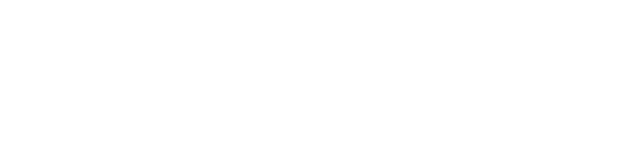
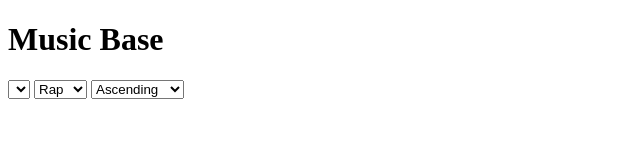
Before and after one commit to Dennis2300/music-base-frontend, a plain HTML site: page app/index.html in a window 1280 px wide. Shown: the whole page, without its empty margins (0-640 px from the left). Drawn offline with Linux system fonts and the light colour scheme.

Commit message:
Initial Commit

```diff
--- a/app/index.html
+++ b/app/index.html
@@ -5,9 +5,37 @@
     <meta name="viewport" content="width=device-width, initial-scale=1.0">
     <meta name="author" content="Made In China">
     <title>Music Base</title>
-    <link rel="stylesheet" href="css/main.css">
+    <link rel="stylesheet" href="css/globals.css">
 </head>
     <body>
+        <header>
+            <h1>Music Base</h1>
+        </header>
+
+        <main>
+            <!------------Filter Artists by Labels------------>
+            <select name="filter-labels" id="filter-labels">
+                <option value="XL Recordings"></option>
+            </select>
+
+            <!------------Filter Artists by genres------------>
+            <select name="filter-genres" id="filter-genres">
+                <option value="rap">Rap</option>
+                <option value="rock">Rock</option>
+            </select>
+
+            <!------------Sort Artists by different options------------>
+            <select name="sort-artists" id="sort-artists">
+                <option value="asc">Ascending</option>
+                <option value="desc">Descending</option>
+                <option value="birthdate">Birthdate</option>
+            </select>
+
+            <!------------Artists Table------------>
+            <article>
+                <table id="artists-table"></table>
+            </article>
+        </main>
 
         <script src="javascript/main.js" type="module"></script>
     </body>
```
Also changed, not shown: app/css/globals.css (added), app/css/main.css (deleted).
